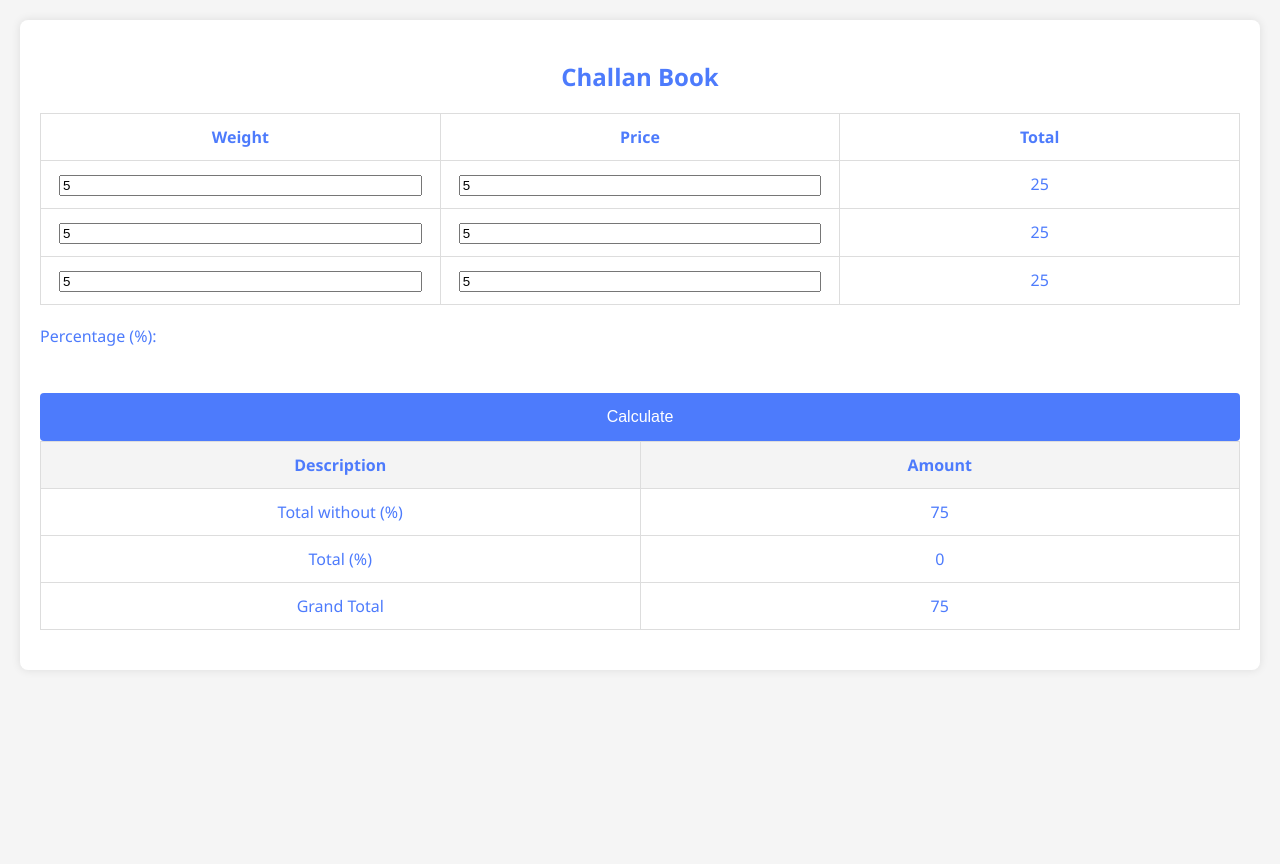
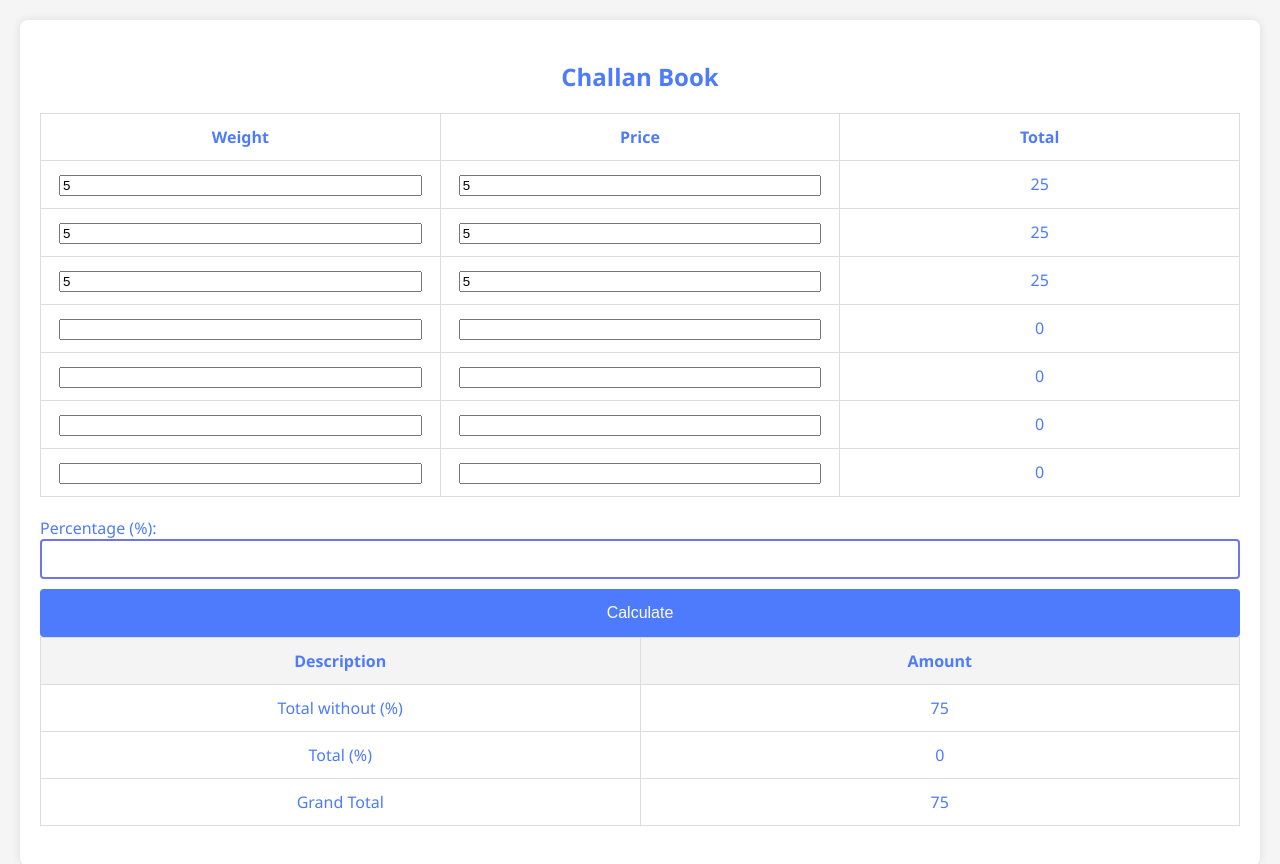
Before and after one commit to Kaushiksavaliyacode/reliance, a plain HTML site: page Challanbook.html in a window 1280 px wide. Both pictures are taken after typing "5", "5", "5", "5", "5", "5" into the empty fields and a click on the button "Calculate". Before the commit the page ends 800 px from the top, so only its background shows below. Drawn offline with Linux system fonts and the light colour scheme.

Commit message:
Update Challanbook.html

```diff
--- a/Challanbook.html
+++ b/Challanbook.html
@@ -1,8 +1,8 @@
 <!DOCTYPE html>
 <html lang="en">
 <head>
-    <meta charset="UTF-8">
-    <meta name="viewport" content="width=device-width, initial-scale=1.0">
+  <meta charset="UTF-8" />
+  <meta name="viewport" content="width=device-width, initial-scale=1.0"/>
   <title>Modern Billing Book</title>
   <style>
     body {
@@ -46,11 +46,19 @@
   padding: 10px;
   box-sizing: border-box;
   margin-bottom: 10px;
-            border: none;
+  border: 2px solid #6d75e7; /* Default border always visible */
   border-radius: 4px;
   font-size: 14px;
   outline: none;
 }
+
+/* Highlight border when percentage is filled */
+input.has-value {
+  border: 2px solid #4d7bfc !important;
+  background-color: #eef4ff; /* Optional subtle background */
+}
+
+
     table input[type="number"] {
       width: calc(100% - 20px);
     }
@@ -76,6 +84,10 @@
       padding: 12px;
       text-align: center;
     }
+    input.has-value {
+    border: 3px solid #4d7bfc !important;
+}
+
     .result-table th {
       background-color: #f4f4f4;
     }
@@ -106,28 +118,24 @@
         </tr>
       </thead>
       <tbody>
-                <tr>
-                    <td><input type="number" id="weight1" step="0.01"></td>
-                    <td><input type="number" id="price1" step="0.01"></td>
-                    <td id="total1">0</td>
-                </tr>
-                <tr>
-                    <td><input type="number" id="weight2" step="0.01"></td>
-                    <td><input type="number" id="price2" step="0.01"></td>
-                    <td id="total2">0</td>
-                </tr>
-                <tr>
-                    <td><input type="number" id="weight3" step="0.01"></td>
-                    <td><input type="number" id="price3" step="0.01"></td>
-                    <td id="total3">0</td>
-                </tr>
+        <!-- Row 1 to 7 -->
+        <tr><td><input type="number" id="weight1" step="0.01"></td><td><input type="number" id="price1" step="0.01"></td><td id="total1">0</td></tr>
+        <tr><td><input type="number" id="weight2" step="0.01"></td><td><input type="number" id="price2" step="0.01"></td><td id="total2">0</td></tr>
+        <tr><td><input type="number" id="weight3" step="0.01"></td><td><input type="number" id="price3" step="0.01"></td><td id="total3">0</td></tr>
+        <tr><td><input type="number" id="weight4" step="0.01"></td><td><input type="number" id="price4" step="0.01"></td><td id="total4">0</td></tr>
+        <tr><td><input type="number" id="weight5" step="0.01"></td><td><input type="number" id="price5" step="0.01"></td><td id="total5">0</td></tr>
+        <tr><td><input type="number" id="weight6" step="0.01"></td><td><input type="number" id="price6" step="0.01"></td><td id="total6">0</td></tr>
+        <tr><td><input type="number" id="weight7" step="0.01"></td><td><input type="number" id="price7" step="0.01"></td><td id="total7">0</td></tr>
       </tbody>
     </table>
+
     <div class="form-group">
       <label for="percentage">Percentage (%):</label>
       <input type="number" id="percentage" step="0.01">
     </div>
+
     <button onclick="calculateTotal()">Calculate</button>
+
     <table class="result-table">
       <thead>
         <tr>
@@ -154,31 +162,41 @@
 
   <script>
     function calculateTotal() {
-        const weights = [
-            parseFloat(document.getElementById('weight1').value) || 0,
-            parseFloat(document.getElementById('weight2').value) || 0,
-            parseFloat(document.getElementById('weight3').value) || 0
-        ];
-        const prices = [
-            parseFloat(document.getElementById('price1').value) || 0,
-            parseFloat(document.getElementById('price2').value) || 0,
-            parseFloat(document.getElementById('price3').value) || 0
-        ];
+      const weights = [];
+      const prices = [];
+      const rowCount = 7;
+
+      for (let i = 1; i <= rowCount; i++) {
+        weights.push(parseFloat(document.getElementById(`weight${i}`).value) || 0);
+        prices.push(parseFloat(document.getElementById(`price${i}`).value) || 0);
+      }
+
       const percentage = parseFloat(document.getElementById('percentage').value) || 0;
 
       const weightTotals = weights.map((weight, index) => {
         const total = weight * prices[index];
-            document.getElementById(`total${index + 1}`).textContent = Math.trunc(total); // Using Math.trunc() to remove decimals
+        document.getElementById(`total${index + 1}`).textContent = Math.trunc(total);
         return total;
       });
 
       const totalWithoutPercentage = weightTotals.reduce((acc, curr) => acc + curr, 0);
       const totalPercentage = totalWithoutPercentage * (percentage / 100);
+      const overallTotal = totalWithoutPercentage + totalPercentage;
 
-        document.getElementById('result-totalWithoutPercentage').textContent = Math.trunc(totalWithoutPercentage); // Using Math.trunc() for overall totals
-        document.getElementById('result-totalPercentage').textContent = Math.trunc(totalPercentage); // Using Math.trunc() for percentage totals
-        document.getElementById('result-overallTotal').textContent = Math.trunc(totalWithoutPercentage + totalPercentage); // Using Math.trunc() for overall total
+      document.getElementById('result-totalWithoutPercentage').textContent = Math.trunc(totalWithoutPercentage);
+      document.getElementById('result-totalPercentage').textContent = Math.trunc(totalPercentage);
+      document.getElementById('result-overallTotal').textContent = Math.trunc(overallTotal);
     }
+
+    // ✅ Moved outside of calculateTotal so it works immediately
+    document.getElementById('percentage').addEventListener('input', function () {
+      if (this.value.trim() !== '') {
+        this.classList.add('has-value');
+      } else {
+        this.classList.remove('has-value');
+      }
+    });
   </script>
+
 </body>
 </html>
```
Lines whose indentation alone changed are shown as unchanged.
